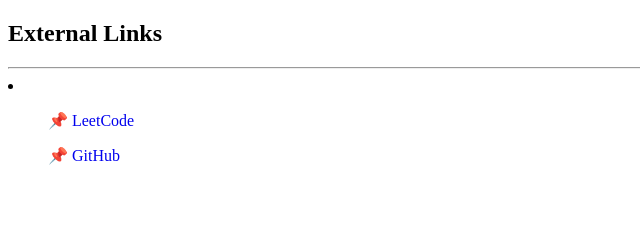
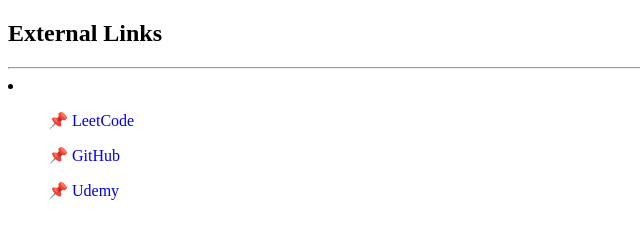
Before and after one commit to Charl913/External-Links, a plain HTML site: page index.html in a window 1280 px wide. Shown: the full height of the page, 0-640 px from the left. Drawn offline with Linux system fonts and the light colour scheme.

Commit message:
update external links

```diff
--- a/index.html
+++ b/index.html
@@ -18,6 +18,9 @@
         <ol>
             <a href="https://github.com/Charl913">&#128204; GitHub</a>
         </ol>
+        <ol>
+            <a href="https://www.udemy.com/user/charl-157/">&#128204; Udemy</a>
+        </ol>
     </li>
 </body>
 
```
